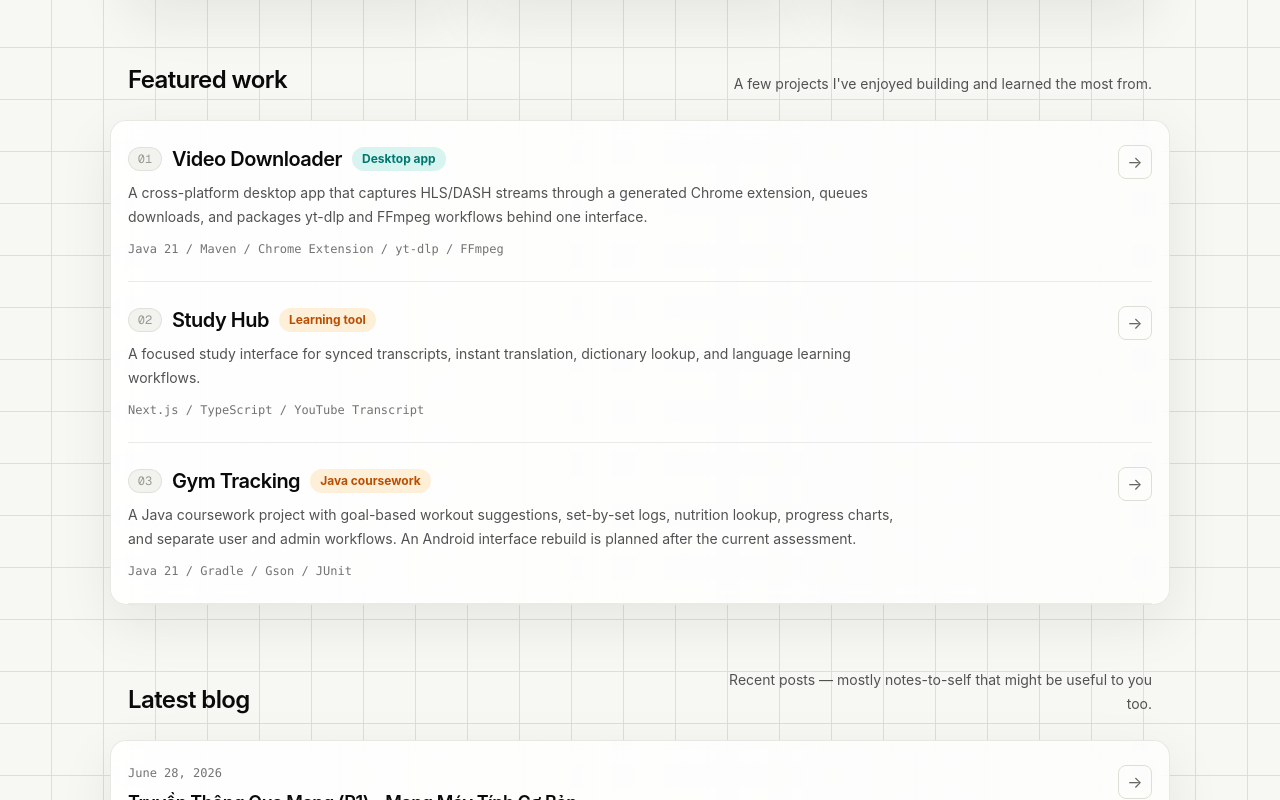
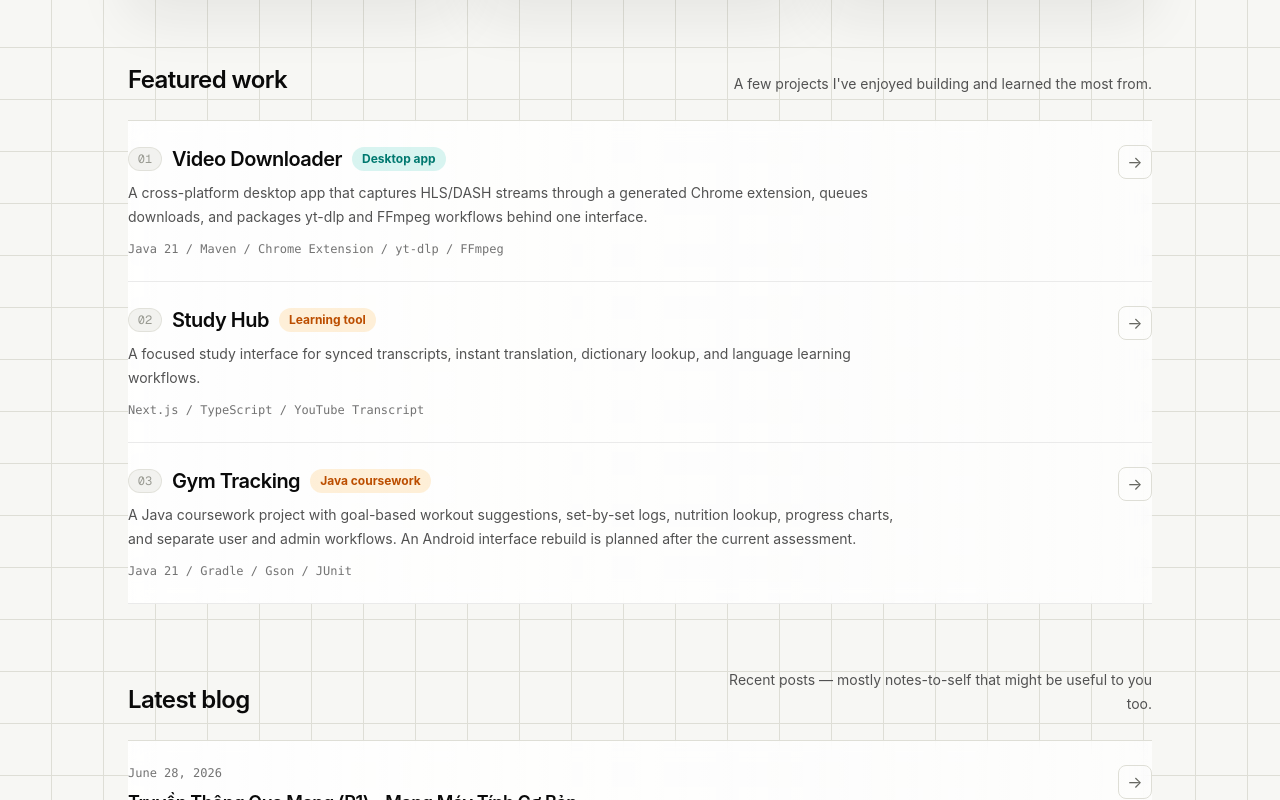
Before and after one commit to notoxus/portfolio-website, a Next.js app: page / in a window 1280 px wide. Shown: the part 1200-2000 px from the top of the page. Built offline with nearby package versions, Linux system fonts and the light colour scheme; no server answers; the database is empty.

Commit message:
chore: fix pnpm-lock.yaml and polish UI

```diff
--- a/app/blog/[slug]/page.tsx
+++ b/app/blog/[slug]/page.tsx
@@ -73,7 +73,7 @@ export default async function Blog({ params }) {
       <h1 className="title font-semibold text-2xl tracking-tighter">
         {post.metadata.title}
       </h1>
-      <div className="flex justify-between items-center mt-2 mb-8 text-sm">
+      <div className="flex flex-wrap justify-between items-center gap-3 mt-2 mb-8 text-sm">
         <div className="flex items-center gap-4">
           <p className="text-sm text-neutral-600 dark:text-neutral-400">
             {formatDate(post.metadata.publishedAt)}
@@ -87,7 +87,7 @@ export default async function Blog({ params }) {
         )}
       </div>
 
-      <article className="prose">
+      <article className="prose max-w-prose">
         <CustomMDX source={post.content} />
       </article>
 
--- a/app/components/nav.tsx
+++ b/app/components/nav.tsx
@@ -4,7 +4,7 @@ import NavLinks from './NavLinks'
 
 export function Navbar() {
   return (
-    <aside className="mb-16 tracking-tight">
+    <aside className="mb-10 sm:mb-16 tracking-tight">
       <div className="lg:sticky lg:top-6 lg:z-20">
         <nav
           className="surface-panel flex flex-col gap-4 rounded-2xl px-4 py-3 sm:flex-row sm:items-center sm:justify-between"
--- a/app/essential-tools/studyhub/page.tsx
+++ b/app/essential-tools/studyhub/page.tsx
@@ -8,7 +8,7 @@ export const metadata = {
 
 export default function StudyHubPage() {
   return (
-    <section className="w-[100vw] relative left-1/2 right-1/2 -ml-[50vw] -mr-[50vw] px-4 md:px-8 lg:px-16 pb-20">
+    <section className="w-[100dvw] relative left-1/2 right-1/2 -ml-[50dvw] -mr-[50dvw] overflow-x-hidden px-4 md:px-8 lg:px-16 pb-20">
       <div className="max-w-[1600px] mx-auto w-full">
         <Link
           href="/essential-tools"
--- a/app/global.css
+++ b/app/global.css
@@ -72,6 +72,7 @@ body {
 .glass-list {
   position: relative;
   isolation: isolate;
+  overflow: hidden;
   border-top: 1px solid var(--portfolio-line);
 }
 
@@ -359,7 +360,6 @@ input[type='email'] {
   @apply w-full border-collapse border border-neutral-300 dark:border-neutral-700 my-6 text-sm;
   display: block;
   overflow-x: auto;
-  white-space: nowrap;
 }
 
 .prose th {
--- a/app/layout.tsx
+++ b/app/layout.tsx
@@ -74,7 +74,10 @@ export default function RootLayout({
     >
       <body className="min-h-screen antialiased">
         <SessionProviderWrapper>
-          <main className="mx-auto flex min-w-0 max-w-5xl flex-auto flex-col px-5 py-7 md:px-8 lg:px-0">
+          <a href="#main-content" className="sr-only focus:not-sr-only focus:fixed focus:top-4 focus:left-4 focus:z-50 focus:rounded-lg focus:bg-blue-600 focus:px-4 focus:py-2 focus:text-sm focus:font-semibold focus:text-white">
+            Skip to content
+          </a>
+          <main id="main-content" className="mx-auto flex min-w-0 max-w-5xl flex-auto flex-col px-5 py-7 md:px-8 lg:px-0">
             <Navbar />
             {children}
             <Footer />
--- a/package.json
+++ b/package.json
@@ -13,6 +13,7 @@
     "@tiptap/extension-highlight": "^3.27.1",
     "@tiptap/extension-image": "^3.27.1",
     "@tiptap/extension-link": "^3.27.1",
+    "@tiptap/extension-list": "^3.27.1",
     "@tiptap/extension-mathematics": "^3.27.1",
     "@tiptap/extension-placeholder": "^3.27.1",
     "@tiptap/extension-text-align": "^3.27.1",
@@ -25,7 +26,6 @@
     "@types/react": "18.2.55",
     "@types/react-dom": "18.2.19",
     "@vercel/analytics": "^1.1.3",
-    "@vercel/postgres": "^0.10.0",
     "@vercel/speed-insights": "^1.0.9",
     "cheerio": "^1.2.0",
     "framer-motion": "^12.42.0",
@@ -33,11 +33,13 @@
     "hls.js": "^1.6.16",
     "katex": "^0.17.0",
     "lowlight": "^3.3.0",
+    "markdown-it": "^14.1.0",
     "mermaid": "^11.16.0",
     "next": "^16.0.10",
     "next-auth": "^5.0.0-beta.31",
     "next-mdx-remote": "^6.0.0",
     "postcss": "^8.4.35",
+    "prosemirror-markdown": "^1.13.1",
     "react": "^19.2.1",
     "react-dom": "^19.2.1",
     "react-youtube": "^10.1.0",
```
Also changed, not shown: 1 other file (tests, documents, lock files or other folders).
